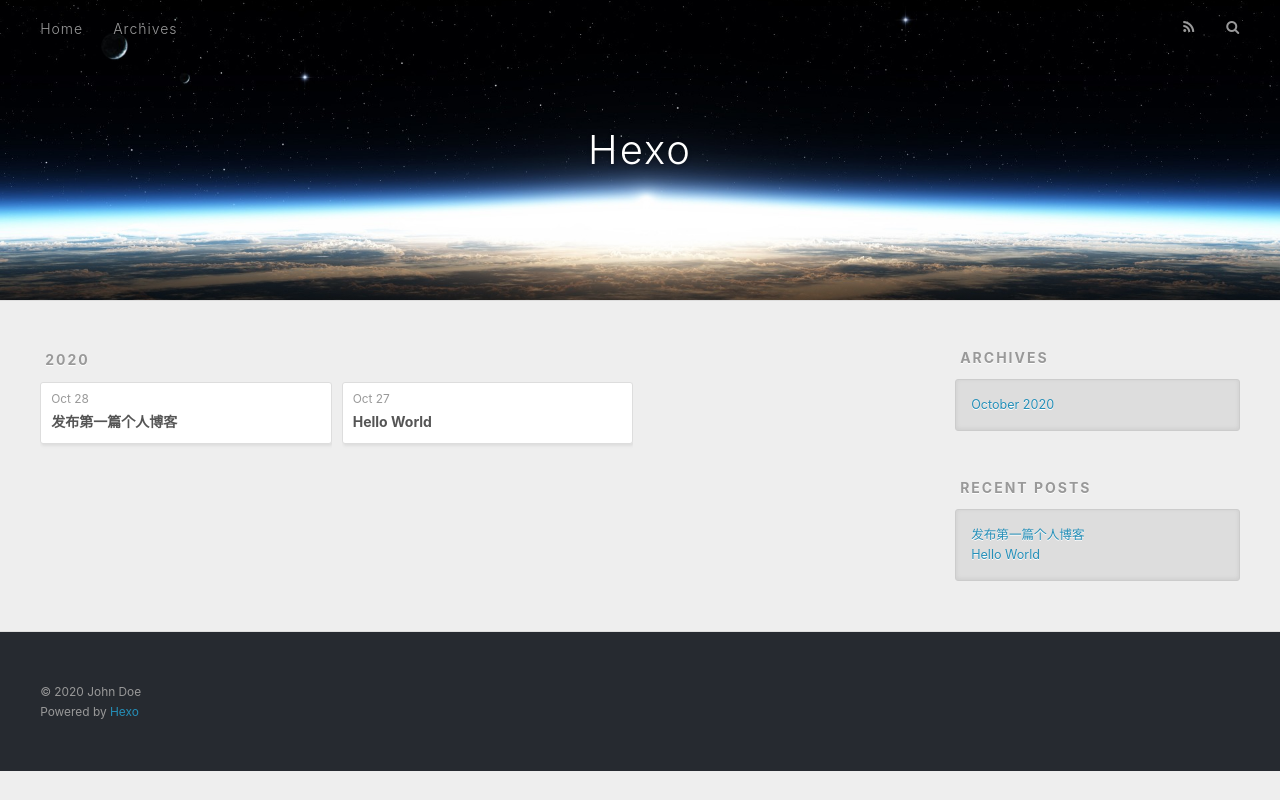
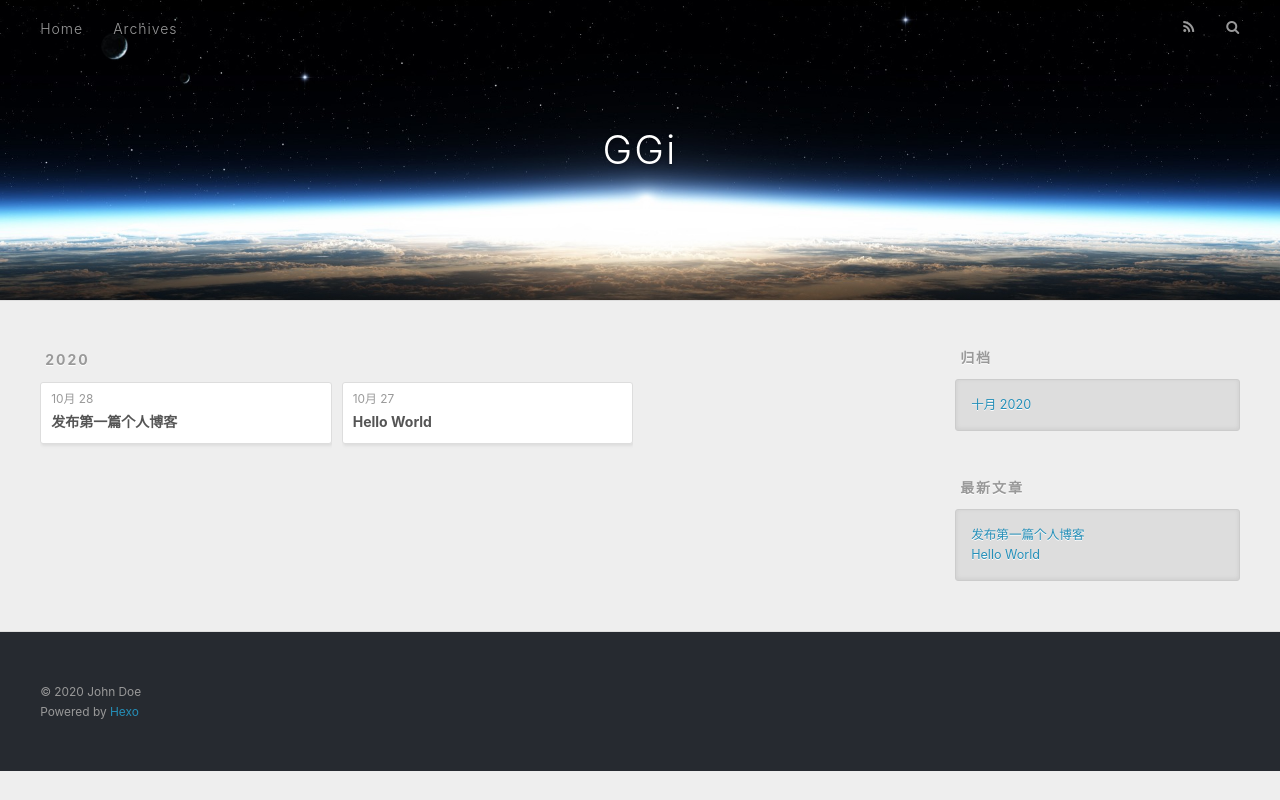
Before and after one commit to webadmin007/ggi.github.io, a plain HTML site: page archives/index.html in a window 1280 px wide. Drawn offline with nearby package versions, Linux system fonts and the light colour scheme.

Commit message:
Site updated: 2020-10-28 20:57:15

```diff
--- a/archives/index.html
+++ b/archives/index.html
@@ -5,17 +5,17 @@
 
 
 
-  <title>Archives | Hexo</title>
+  <title>归档 | GGi</title>
   <meta name="viewport" content="width=device-width, initial-scale=1, maximum-scale=1">
   <meta property="og:type" content="website">
-<meta property="og:title" content="Hexo">
+<meta property="og:title" content="GGi">
 <meta property="og:url" content="http://example.com/archives/index.html">
-<meta property="og:site_name" content="Hexo">
-<meta property="og:locale" content="en_US">
+<meta property="og:site_name" content="GGi">
+<meta property="og:locale" content="zh_CN">
 <meta property="article:author" content="John Doe">
 <meta name="twitter:card" content="summary">
 
-    <link rel="alternate" href="/ggi.github.io/atom.xml" title="Hexo" type="application/atom+xml">
+    <link rel="alternate" href="/ggi.github.io/atom.xml" title="GGi" type="application/atom+xml">
 
 
     <link rel="icon" href="/favicon.png">
@@ -36,7 +36,7 @@
   <div id="header-outer" class="outer">
     <div id="header-title" class="inner">
       <h1 id="logo-wrap">
-        <a href="/ggi.github.io/" id="logo">Hexo</a>
+        <a href="/ggi.github.io/" id="logo">GGi</a>
       </h1>
 
     </div>
@@ -53,7 +53,7 @@
 
           <a id="nav-rss-link" class="nav-icon" href="/ggi.github.io/atom.xml" title="RSS Feed"></a>
 
-        <a id="nav-search-btn" class="nav-icon" title="Search"></a>
+        <a id="nav-search-btn" class="nav-icon" title="搜索"></a>
       </nav>
       <div id="search-form-wrap">
         <form action="//google.com/search" method="get" accept-charset="UTF-8" class="search-form"><input type="search" name="q" class="search-form-input" placeholder="Search"><button type="submit" class="search-form-submit">&#xF002;</button><input type="hidden" name="sitesearch" value="http://example.com"></form>
@@ -79,7 +79,7 @@
   <div class="archive-article-inner">
     <header class="archive-article-header">
       <a href="/ggi.github.io/2020/10/28/%E5%8F%91%E5%B8%83%E7%AC%AC%E4%B8%80%E7%AF%87%E4%B8%AA%E4%BA%BA%E5%8D%9A%E5%AE%A2/" class="archive-article-date">
-  <time datetime="2020-10-28T11:41:26.000Z" itemprop="datePublished">Oct 28</time>
+  <time datetime="2020-10-28T11:41:26.000Z" itemprop="datePublished">10月 28</time>
 </a>
 
 
@@ -98,7 +98,7 @@
   <div class="archive-article-inner">
     <header class="archive-article-header">
       <a href="/ggi.github.io/2020/10/27/hello-world/" class="archive-article-date">
-  <time datetime="2020-10-27T15:51:51.391Z" itemprop="datePublished">Oct 27</time>
+  <time datetime="2020-10-27T15:51:51.391Z" itemprop="datePublished">10月 27</time>
 </a>
 
 
@@ -130,9 +130,9 @@
 
 
   <div class="widget-wrap">
-    <h3 class="widget-title">Archives</h3>
+    <h3 class="widget-title">归档</h3>
     <div class="widget">
-      <ul class="archive-list"><li class="archive-list-item"><a class="archive-list-link" href="/ggi.github.io/archives/2020/10/">October 2020</a></li></ul>
+      <ul class="archive-list"><li class="archive-list-item"><a class="archive-list-link" href="/ggi.github.io/archives/2020/10/">十月 2020</a></li></ul>
     </div>
   </div>
 
@@ -140,7 +140,7 @@
 
 
   <div class="widget-wrap">
-    <h3 class="widget-title">Recent Posts</h3>
+    <h3 class="widget-title">最新文章</h3>
     <div class="widget">
       <ul>
 
```
Also changed, not shown: 2020/10/27/hello-world/index.html (+10 -10 lines), 2020/10/28/发布第一篇个人博客/index.html (+10 -10 lines), archives/2020/10/index.html (+12 -12 lines), archives/2020/index.html (+12 -12 lines), index.html (+12 -12 lines).
